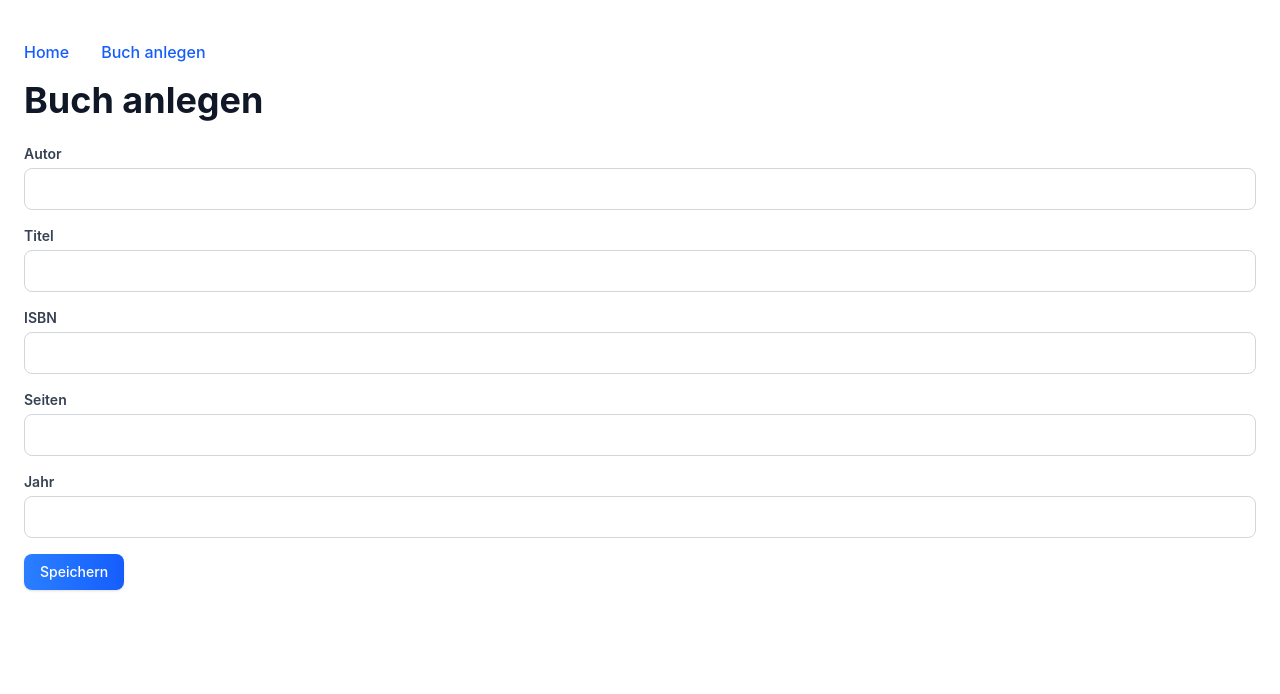
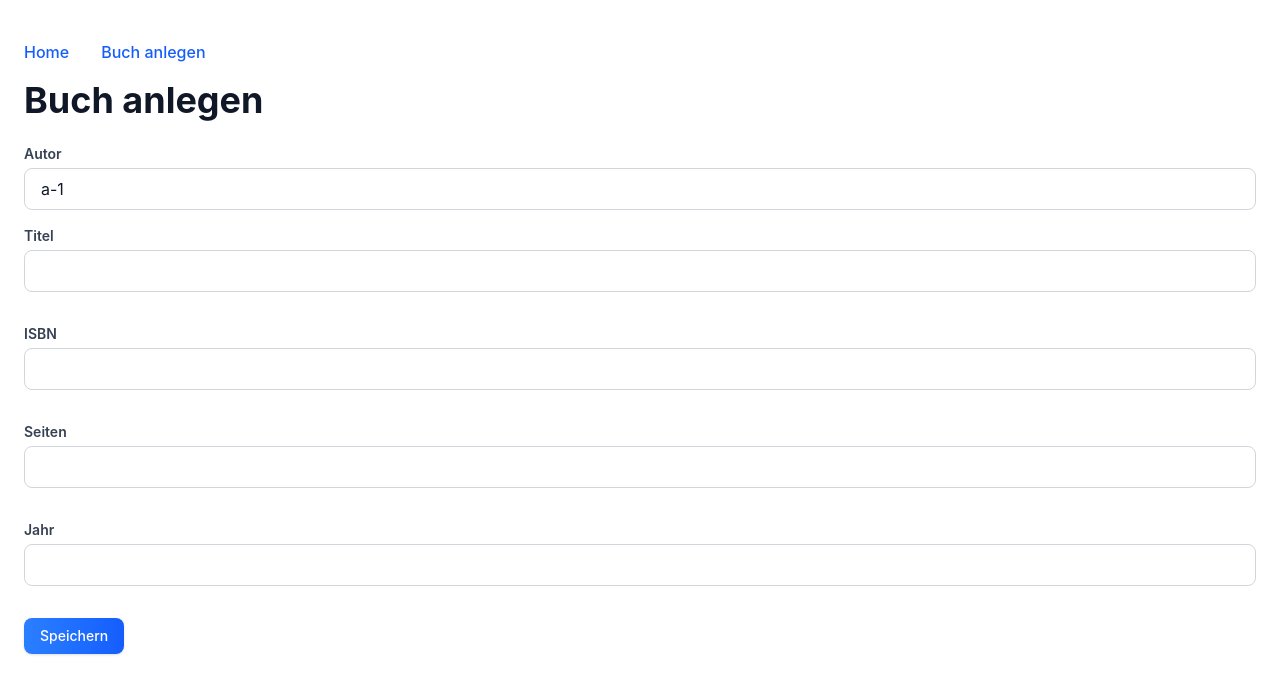
Before and after one commit to nilshartmann-workshops/jsdays-2026-fullstack-bootcamp, a React (Vite) app in the folder react-spa/: page /add in a window 1280 px wide. Shown: the top 694 px of the page. Built offline with nearby package versions, Linux system fonts and the light colour scheme.

Commit message:
[react] 03: Form

```diff
--- /dev/null
+++ b/react-spa/AUFGABEN/03_form.md
@@ -0,0 +1,27 @@
+# Übung: Ein Formular mit react-hook-form
+
+# Schritte
+
+** Vervollständige das Formular in `src/components/add/AddBookForm.tsx`.**:
+- Du findest dort eine Reihe von TODOs
+
+1. Am besten zunächst das Formular wie beschrieben vervollständigen, dann die Mutation implementieren
+   - Wenn du die beiden Submit-Handler handleBookFormSubmit und handleBookFormSubmitError angegeben hast, wird eine der beiden Funktionen beim Submit (Klick auf "Speichern"-Button) aufgerufen:
+     - `handleBookFormSubmit` wird mit den aktuellen Daten aus dem Formular aufgerufen, wenn die Daten alle gültig sind (und das Formular korrekt implementiert ist...)
+     - `handleBookFormSubmitError` wird von react-hook-form aufgerufen, wenn Submitted wird, das Formular aber ungültige Eingaben enthält. Diese Funktion bietet sich zur Fehleranalyse beim Entwickeln an, weil sie die Fehler im Formular auf der Konsole ausgibt. Wenn das Formular korrekte Eingaben enthält, aber trotzdem diese Funktion aufgerufen wird, ist es oft ein Zeichen dafür, dass ein Feld nicht korrekt mit der form-Instanz verkünpft wurde
+2. Wenn du das Formular korrekt implementiert hast, so dass die handleBookFormSubmit aufgerufen wird, wenn das Formular gültige Daten enthält, vervollständige die Mutation (`mutationFn`)
+3. **Optional**, wenn noch Zeit ist:
+   - Du kannst unter den Feldern des Formulars die Validierungsfehlermeldung ausgeben lassen
+   - Du kannst eine (Fehler-)Meldung ausgeben, wenn die Mutation ausgeführt wurde
+# Material
+
+# React Hook Form
+- `useForm`: https://react-hook-form.com/docs/useform
+    - resolver: https://react-hook-form.com/docs/useform#resolver
+        - `zodResolver`: https://github.com/react-hook-form/resolvers?tab=readme-ov-file#zod
+    - `register`: https://react-hook-form.com/docs/useform/register
+        - siehe dort auch `valueAsNumber` für die `number`-Felder (`pages`, `year`)
+    - `handleSubmit`: https://react-hook-form.com/docs/useform/handlesubmit
+
+# TanStack Query Mutations
+- https://tanstack.com/query/v5/docs/framework/react/guides/mutations
--- a/react-spa/src/components/add/AddBookForm.tsx
+++ b/react-spa/src/components/add/AddBookForm.tsx
@@ -1,6 +1,8 @@
+import { zodResolver } from "@hookform/resolvers/zod";
 import { useMutation } from "@tanstack/react-query";
+import { useForm } from "react-hook-form";
 
-import { BookSchema, CreateBook } from "../../types.ts";
+import { BookSchema, CreateBook, CreateBookSchema } from "../../types.ts";
 
 export default function AddBookForm() {
   // todo:
@@ -11,6 +13,11 @@ export default function AddBookForm() {
   //  - Verknüpfe das zurückgelieferte 'form'-Objekt mit dem
   //     Formular und dessen Eingabefeldern (s.u.)
 
+  const form = useForm({
+    resolver: zodResolver(CreateBookSchema),
+    defaultValues: { authorId: "a-1" },
+  });
+
   const mutation = useMutation({
     async mutationFn(data: CreateBook) {
       const response = await fetch(`http://localhost:3000/api/books`, {
@@ -18,6 +25,9 @@ export default function AddBookForm() {
         //  HTTP Methode: "POST"
         //  Headers: { content-type: "application/json" }
         //  Body: Stringifizierte Daten aus dem Formular (JSON.stringify(data))
+        method: "POST",
+        headers: { "content-type": "application/json" },
+        body: JSON.stringify(data),
       });
 
       if (response.status !== 201) {
@@ -32,6 +42,7 @@ export default function AddBookForm() {
   const handleBookFormSubmit = async (data: CreateBook) => {
     console.log("DATA", data);
     // todo: Mutation ausführen
+    mutation.mutate(data);
   };
 
   const handleBookFormSubmitError = (err: any) => {
@@ -54,35 +65,57 @@ export default function AddBookForm() {
   return (
     <div className="p-2">
       <h1>Buch anlegen</h1>
-      <form>
+      <form
+        onSubmit={form.handleSubmit(
+          handleBookFormSubmit,
+          handleBookFormSubmitError,
+        )}
+      >
         {/* im richtigen Leben würden wir hier eine Liste von Autoren machen
         In unserer Demo machen setzen wir den Autor der einfachheithalber auf a-1
         (defaultValues bei useForm)
         */}
         <label htmlFor={"author"}>Autor</label>
-        <input id="author" type={"text"} readOnly />
+        <input
+          id="author"
+          type={"text"}
+          readOnly
+          {...form.register("authorId")}
+        />
 
         <label htmlFor={"title"}>Titel</label>
         {/* todo: input für das Feld 'title' im form registrieren */}
-        <input id="title" type={"text"} />
+        <input id="title" type={"text"} {...form.register("title")} />
+        <p className={"InputError"}>{form.formState.errors.title?.message}</p>
 
         <label htmlFor={"isbn"}>ISBN</label>
         {/* todo: input für das Feld 'isbn' im form registrieren */}
-        <input id="isbn" type={"text"} />
+        <input id="isbn" type={"text"} {...form.register("isbn")} />
+        <p className={"InputError"}>{form.formState.errors.isbn?.message}</p>
 
         <label htmlFor={"pages"}>Seiten</label>
         {/* todo: input für das Feld 'pages' im form registrieren
         Achtung! du musst als Option { valueAsNumber: true } beim registrieren
         angeben, damit zod den eingegebenen Wert von Zahl in String konvertiert
         */}
-        <input id={"pages"} type={"number"} />
+        <input
+          id={"pages"}
+          type={"number"}
+          {...form.register("pages", { valueAsNumber: true })}
+        />
+        <p className={"InputError"}>{form.formState.errors.pages?.message}</p>
 
         <label htmlFor={"year"}>Jahr</label>
         {/* todo: input für das Feld 'year' im form registrieren
         Achtung! du musst als Option { valueAsNumber: true } beim registrieren
         angeben, damit zod den eingegebenen Wert von Zahl in String konvertiert
         */}
-        <input id={"year"} type={"number"} />
+        <input
+          id={"year"}
+          type={"number"}
+          {...form.register("year", { valueAsNumber: true })}
+        />
+        <p className={"InputError"}>{form.formState.errors.year?.message}</p>
 
         <button>Speichern</button>
 
@@ -91,6 +124,16 @@ export default function AddBookForm() {
         - Gib eine Meldung aus, wenn die Mutation erfolgreich ausgeführt wurde
         - Gib eine Fehlermeldung aus, wenn die Mutation fehlerhaft war
         */}
+        {mutation.isSuccess && (
+          <div className="FormSuccess">
+            Buch erfolgreich mit Id {mutation.data.id} gespeichert!
+          </div>
+        )}
+        {mutation.isError && (
+          <div className="FormError">
+            Fehler beim Speichern. Bitte versuche es erneut.
+          </div>
+        )}
       </form>
     </div>
   );
```
